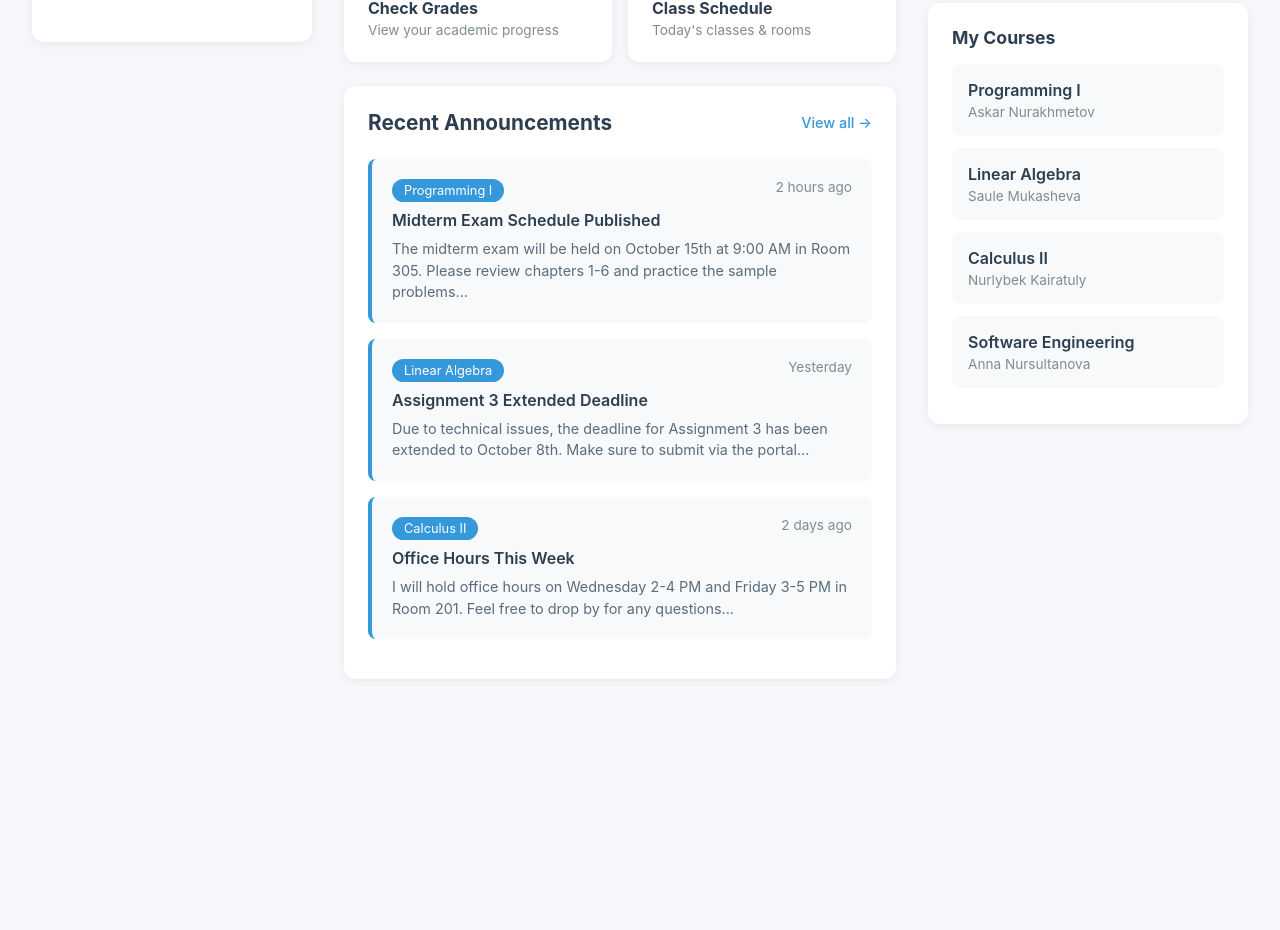
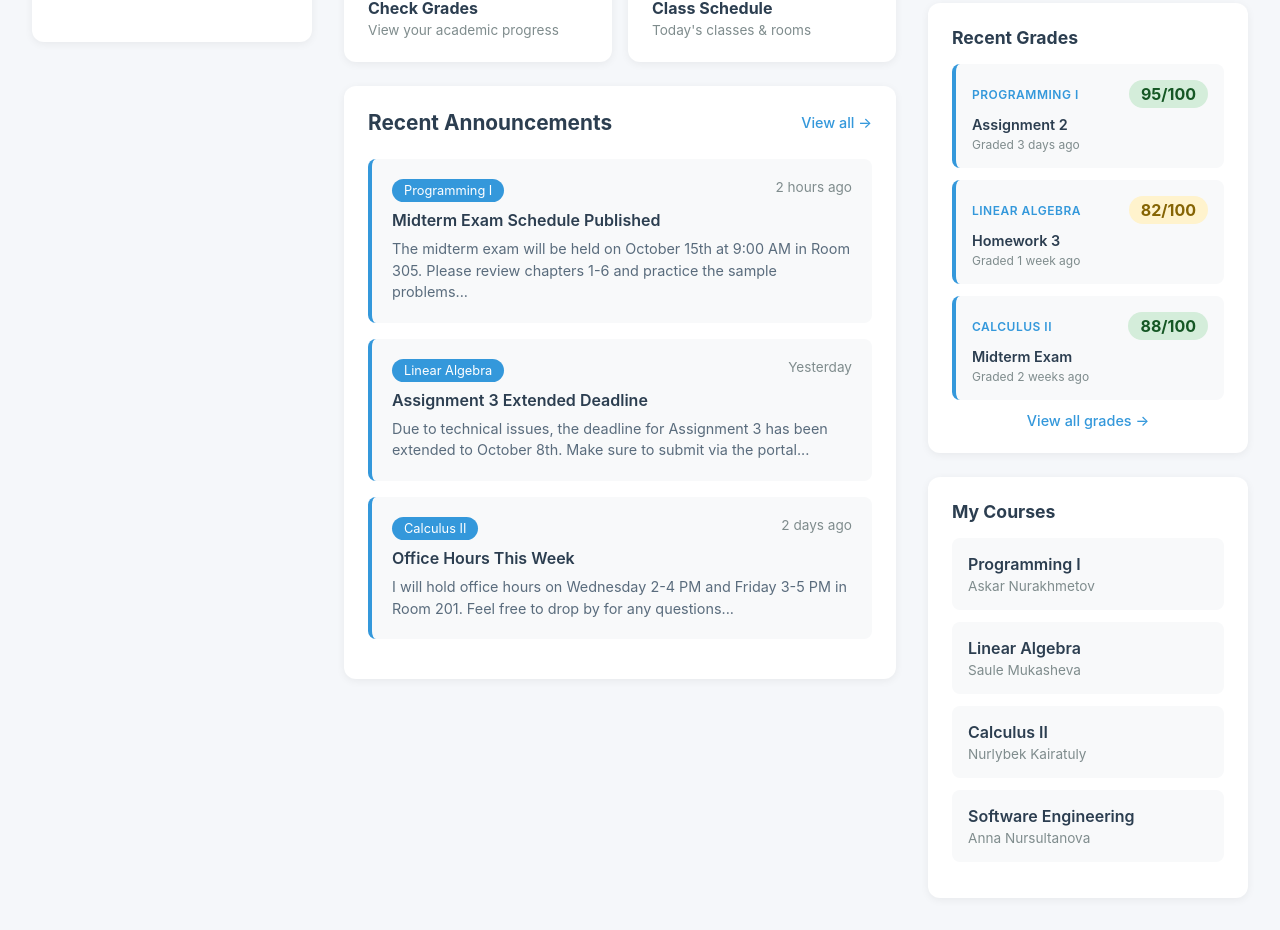
Before and after one commit to dar-key/moodle_prototype_ict_project, a plain HTML site: page index.html in a window 1280 px wide. Shown: the part 513-1443 px from the top of the page. Before the commit the page ends 1224 px from the top, so only its background shows below. Drawn offline with Linux system fonts and the light colour scheme.

Commit message:
add recent grades section

```diff
--- a/index.html
+++ b/index.html
@@ -4,13 +4,18 @@
     <meta charset="UTF-8" />
     <meta name="viewport" content="width=device-width, initial-scale=1.0" />
     <title>AITU Moodle - Prototype</title>
-    <link rel="stylesheet" href="./styles.css"></link>
+    <link rel="stylesheet" href="./styles.css" />
   </head>
   <body>
     <!-- Header -->
     <div class="header">
       <div class="logo-section">
-        <div class="logo">Moodle AITU</div>
+        <img
+          class="img-logo"
+          src="https://lms.astanait.edu.kz/pluginfile.php/1/core_admin/logocompact/300x300/1759344969/logo%20AITU%28imageonly%29.png"
+          alt="Logo"
+        />
+        <div class="logo">Moodle</div>
         <div class="search-bar">
           <span class="search-icon">🔍</span>
           <input type="text" placeholder="Search courses, announcements..." />
@@ -155,6 +160,40 @@
           </div>
         </div>
 
+        <!-- Recent Grades - NEW SECTION -->
+        <div class="upcoming-section">
+          <h3>Recent Grades</h3>
+
+          <div class="grade-item">
+            <div class="grade-header">
+              <span class="grade-course-name">Programming I</span>
+              <span class="grade-score excellent">95/100</span>
+            </div>
+            <div class="grade-assignment">Assignment 2</div>
+            <div class="grade-date">Graded 3 days ago</div>
+          </div>
+
+          <div class="grade-item">
+            <div class="grade-header">
+              <span class="grade-course-name">Linear Algebra</span>
+              <span class="grade-score good">82/100</span>
+            </div>
+            <div class="grade-assignment">Homework 3</div>
+            <div class="grade-date">Graded 1 week ago</div>
+          </div>
+
+          <div class="grade-item">
+            <div class="grade-header">
+              <span class="grade-course-name">Calculus II</span>
+              <span class="grade-score excellent">88/100</span>
+            </div>
+            <div class="grade-assignment">Midterm Exam</div>
+            <div class="grade-date">Graded 2 weeks ago</div>
+          </div>
+
+          <a href="#" class="view-all-link">View all grades →</a>
+        </div>
+
         <!-- My Courses -->
         <div class="upcoming-section">
           <h3>My Courses</h3>
--- a/script.js
+++ b/script.js
@@ -34,6 +34,29 @@ document.querySelectorAll(".course-item").forEach((item) => {
   });
 });
 
+// Grade items functionality - NEW
+document.querySelectorAll(".grade-item").forEach((item) => {
+  item.addEventListener("click", function () {
+    const assignment = this.querySelector(".grade-assignment").textContent;
+    const score = this.querySelector(".grade-score").textContent;
+    const course = this.querySelector(".grade-course-name").textContent;
+    alert(
+      `Grade Details\n\nCourse: ${course}\nAssignment: ${assignment}\nScore: ${score}\n\nThis would show:\n• Detailed feedback from teacher\n• Grading rubric breakdown\n• Submission history\n• Comments and suggestions`
+    );
+  });
+});
+
+// View all grades link - NEW
+const viewAllGradesLink = document.querySelector(".view-all-link");
+if (viewAllGradesLink) {
+  viewAllGradesLink.addEventListener("click", function (e) {
+    e.preventDefault();
+    alert(
+      "All Grades Page\n\nThis would show:\n• Complete grade history for all courses\n• GPA calculation\n• Course averages\n• Grade trends and analytics\n• Export to PDF option"
+    );
+  });
+}
+
 // Search functionality
 const searchInput = document.querySelector(".search-bar input");
 searchInput.addEventListener("keypress", function (e) {
--- a/styles.css
+++ b/styles.css
@@ -31,6 +31,10 @@ body {
   font-size: 1.5rem;
   font-weight: bold;
   color: #3498db;
+}
+
+.img-logo {
+  width: 50px;
 }
 
 .user-section {
@@ -317,6 +321,86 @@ body {
   color: #7f8c8d;
 }
 
+/* Grades Section - NEW */
+.grade-item {
+  padding: 1rem;
+  background: #f8f9fa;
+  border-radius: 8px;
+  margin-bottom: 0.75rem;
+  cursor: pointer;
+  transition: all 0.2s;
+  border-left: 4px solid #3498db;
+}
+
+.grade-item:hover {
+  background: #e8f4f8;
+  transform: translateX(4px);
+}
+
+.grade-header {
+  display: flex;
+  justify-content: space-between;
+  align-items: center;
+  margin-bottom: 0.5rem;
+}
+
+.grade-course-name {
+  font-size: 0.75rem;
+  color: #3498db;
+  font-weight: 600;
+  text-transform: uppercase;
+  letter-spacing: 0.5px;
+}
+
+.grade-score {
+  font-size: 1rem;
+  font-weight: bold;
+  padding: 0.25rem 0.75rem;
+  border-radius: 16px;
+}
+
+.grade-score.excellent {
+  background: #d4edda;
+  color: #155724;
+}
+
+.grade-score.good {
+  background: #fff3cd;
+  color: #856404;
+}
+
+.grade-score.average {
+  background: #f8d7da;
+  color: #721c24;
+}
+
+.grade-assignment {
+  font-weight: 600;
+  font-size: 0.9rem;
+  margin-bottom: 0.25rem;
+  color: #2c3e50;
+}
+
+.grade-date {
+  font-size: 0.75rem;
+  color: #7f8c8d;
+}
+
+.view-all-link {
+  display: block;
+  text-align: center;
+  margin-top: 0.75rem;
+  color: #3498db;
+  text-decoration: none;
+  font-size: 0.9rem;
+  font-weight: 500;
+  transition: color 0.2s;
+}
+
+.view-all-link:hover {
+  color: #2980b9;
+}
+
 /* Course List */
 .course-item {
   padding: 1rem;
@@ -344,7 +428,8 @@ body {
 /* Search Bar */
 .search-bar {
   position: relative;
-  max-width: 400px;
+  max-width: 300px;
+  width: 300px;
 }
 
 .search-bar input {
@@ -379,4 +464,25 @@ body {
   .right-sidebar {
     display: none;
   }
+
+  .logo {
+    display: none;
+    font-size: 1rem;
+    font-weight: bold;
+    color: #3498db;
+  }
+
+  .img-logo {
+    width: 40px;
+  }
+
+  .user-info span {
+    display: none;
+  }
 }
+
+@media (max-width: 600px) {
+  .logo-section {
+    width: 180px;
+  }
+}
```
